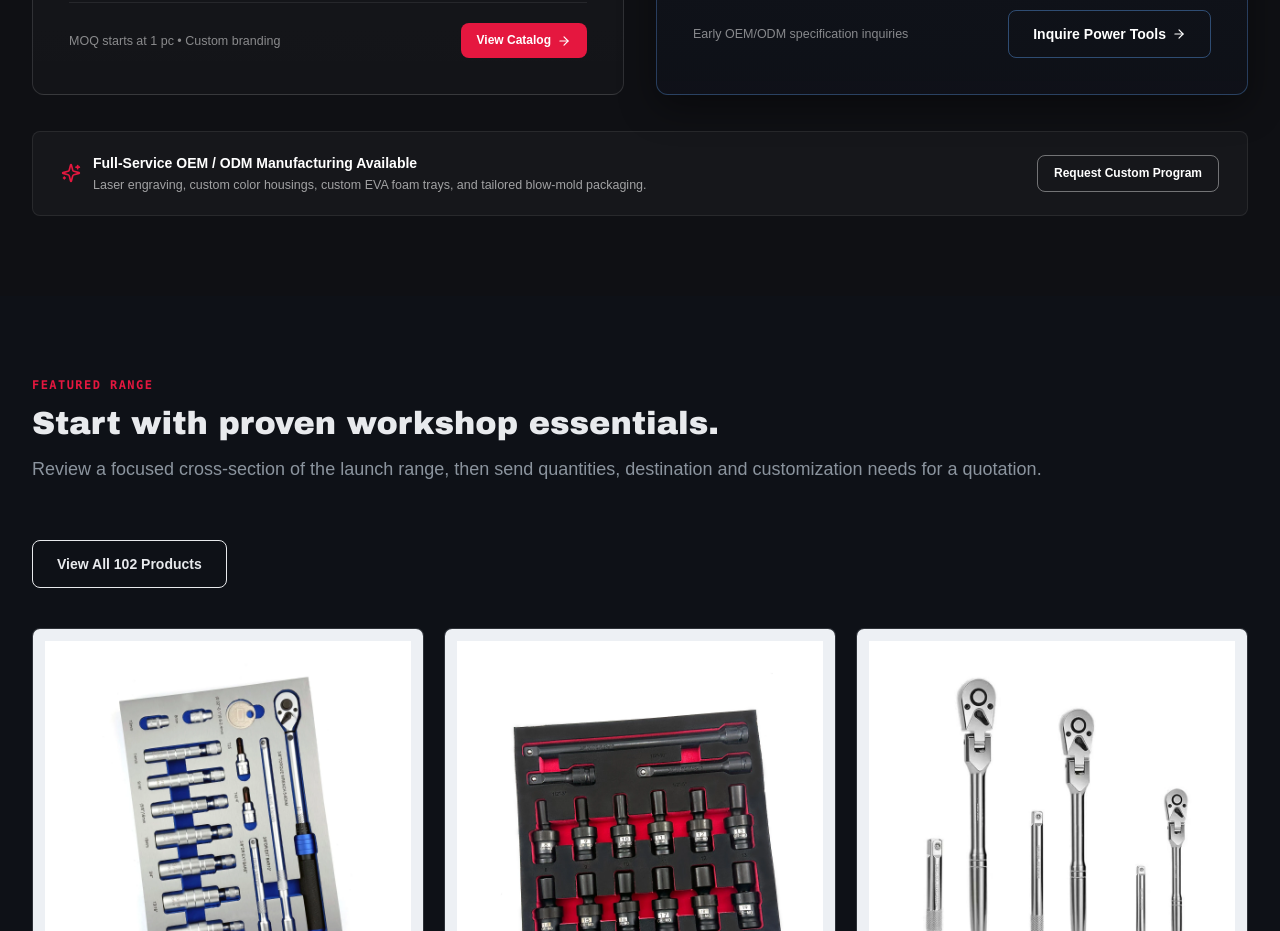
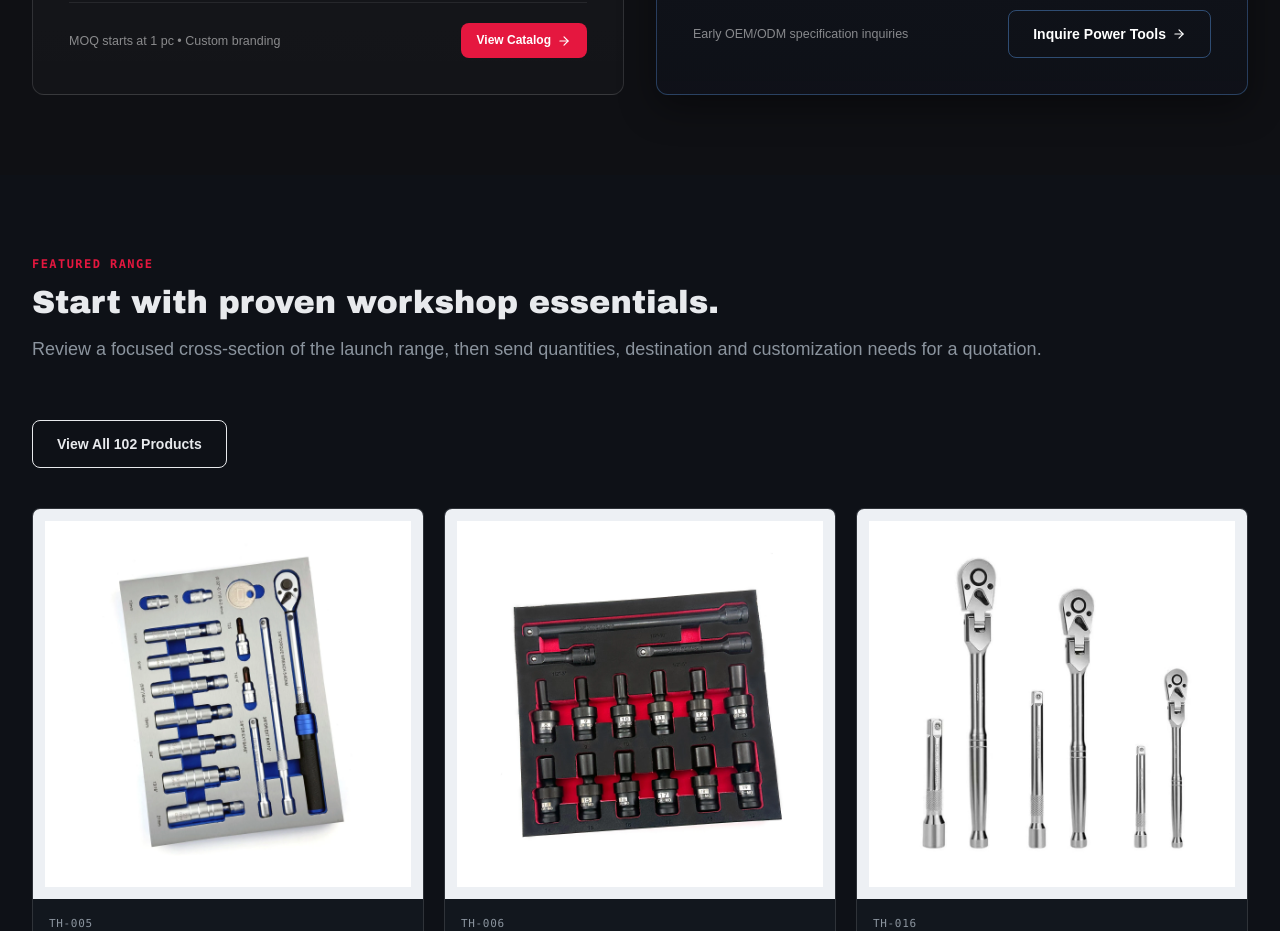
Before and after one commit to TorqHive/torqhive-website, a React (Vite) app: page / in a window 1280 px wide. Shown: the part 2560-3491 px from the top of the page. Built offline with nearby package versions, Linux system fonts and the light colour scheme; no server answers.

Commit message:
refactor(home): remove duplicated OEM banner from dual-track section

```diff
--- a/src/components/sections/PowerToolsRoadmap.jsx
+++ b/src/components/sections/PowerToolsRoadmap.jsx
@@ -184,36 +184,6 @@ export default function PowerToolsRoadmap() {
           </div>
         </div>
 
-        {/* Bottom Banner: OEM/ODM Customization for Both Product Lines */}
-        <div
-          style={{
-            marginTop: '36px',
-            background: 'rgba(255,255,255,0.03)',
-            border: '1px solid rgba(255,255,255,0.08)',
-            borderRadius: '8px',
-            padding: '20px 28px',
-            display: 'flex',
-            alignItems: 'center',
-            justifyContent: 'space-between',
-            flexWrap: 'wrap',
-            gap: '16px',
-          }}
-        >
-          <div style={{ display: 'flex', alignItems: 'center', gap: '12px' }}>
-            <Sparkles size={20} style={{ color: 'var(--th-red)' }} />
-            <div>
-              <div style={{ fontSize: '14px', fontWeight: 700, color: '#FFFFFF' }}>
-                Full-Service OEM / ODM Manufacturing Available
-              </div>
-              <div style={{ fontSize: '12.5px', color: 'rgba(255,255,255,0.6)' }}>
-                Laser engraving, custom color housings, custom EVA foam trays, and tailored blow-mold packaging.
-              </div>
-            </div>
-          </div>
-          <Link to="/contact" className="btn btn-outline btn-sm" style={{ color: '#FFFFFF' }}>
-            Request Custom Program
-          </Link>
-        </div>
       </div>
 
       <style>{`
```
